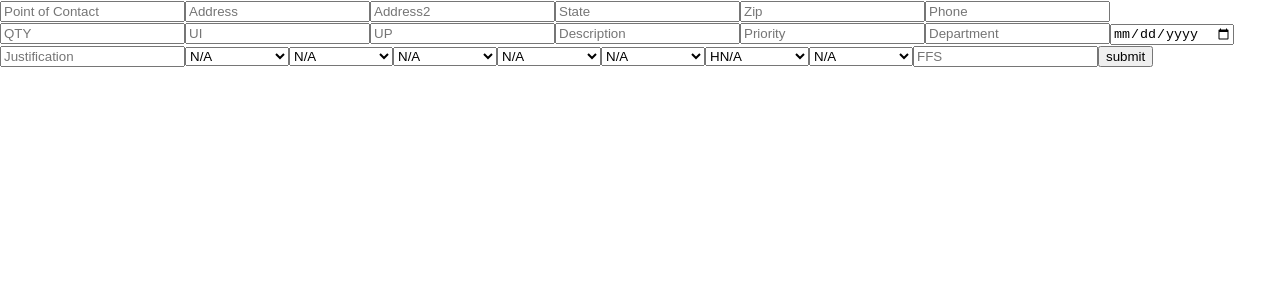
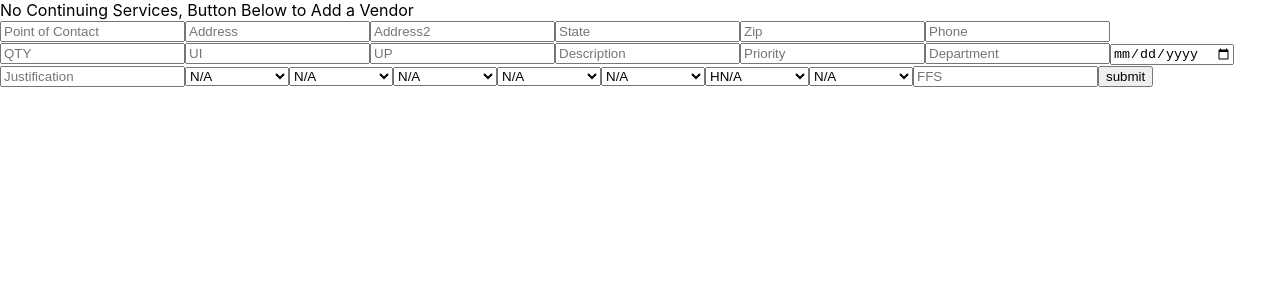
Before and after one commit to TravisAlanH/Navy-Page, a React (Create React App) app: page / in a window 1280 px wide. Shown: the top 300 px of the page. Built offline with nearby package versions, Linux system fonts and the light colour scheme.

Commit message:
Update ViewIPRList.js
Corrected for Build

```diff
--- a/src/Components/IRP/ViewIPRList.js
+++ b/src/Components/IRP/ViewIPRList.js
@@ -26,6 +26,7 @@ export default function ViewIPRList() {
           return null;
         })}
       </div>
+      <div>{emptyMessage}</div>
       <div className="CreateNewIPRDiv">
         <CreateIRPData />
       </div>
```
